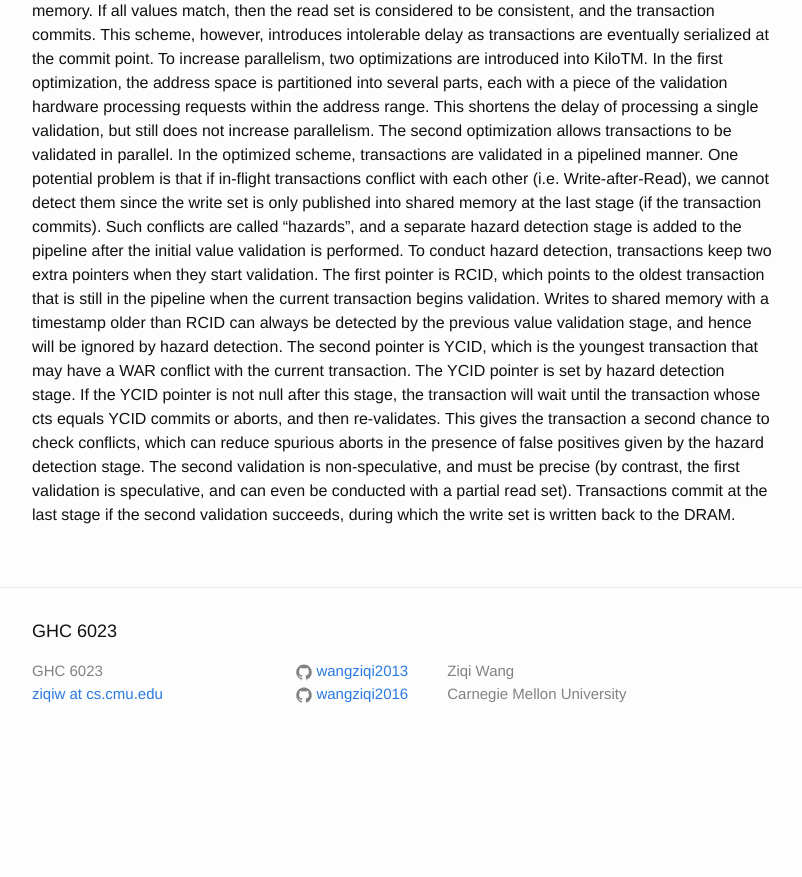
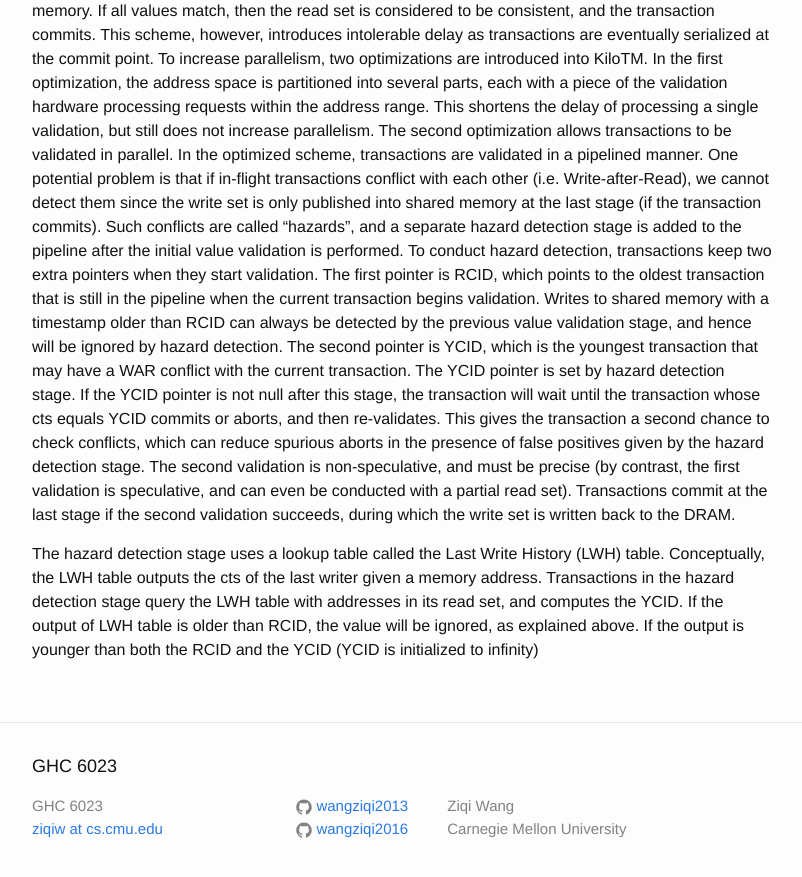
Before and after one commit to wangziqi2013/wangziqi2013.github.io, a Jekyll site: the page built from _posts/2019-10-21-kilotm.markdown, in a window 1280 px wide and 900 px high, scrolled down 1849 px. Shown: the top 877 px of the window, without its empty margins (238-1040 px from the left). Built offline with Jekyll 4.4.1, drawn with Linux system fonts in a browser that asks for light colours; before the commit the page ends 2614 px from its top, so only the background shows below that.

Commit message:
Adding hazard detection

```diff
--- a/_posts/2019-10-21-kilotm.markdown
+++ b/_posts/2019-10-21-kilotm.markdown
@@ -81,3 +81,8 @@ This gives the transaction a second chance to check conflicts, which can reduce
 positives given by the hazard detection stage. The second validation is non-speculative, and must be precise (by contrast,
 the first validation is speculative, and can even be conducted with a partial read set). Transactions commit at the last
 stage if the second validation succeeds, during which the write set is written back to the DRAM.
+
+The hazard detection stage uses a lookup table called the Last Write History (LWH) table. Conceptually, the LWH table
+outputs the cts of the last writer given a memory address. Transactions in the hazard detection stage query the LWH table
+with addresses in its read set, and computes the YCID. If the output of LWH table is older than RCID, the value will
+be ignored, as explained above. If the output is younger than both the RCID and the YCID (YCID is initialized to infinity)
```
